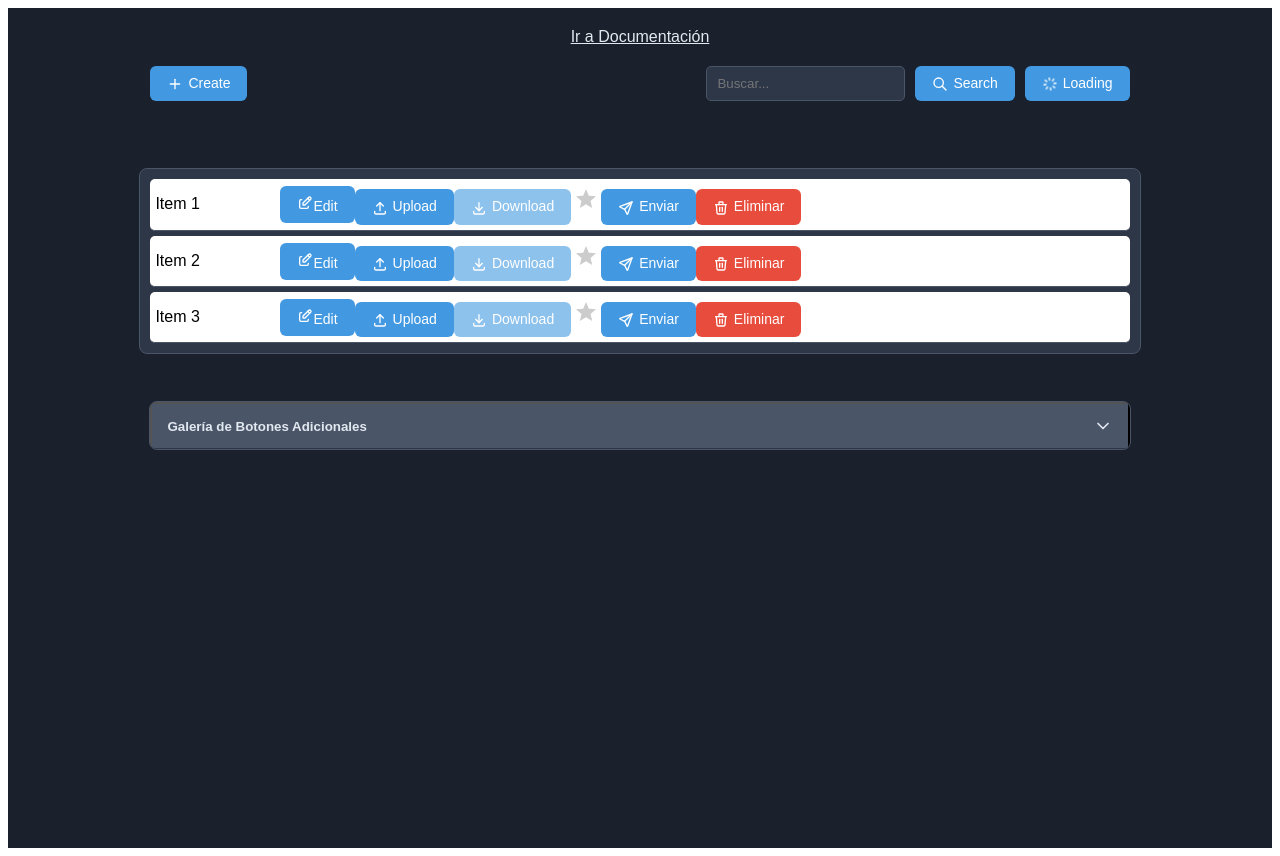
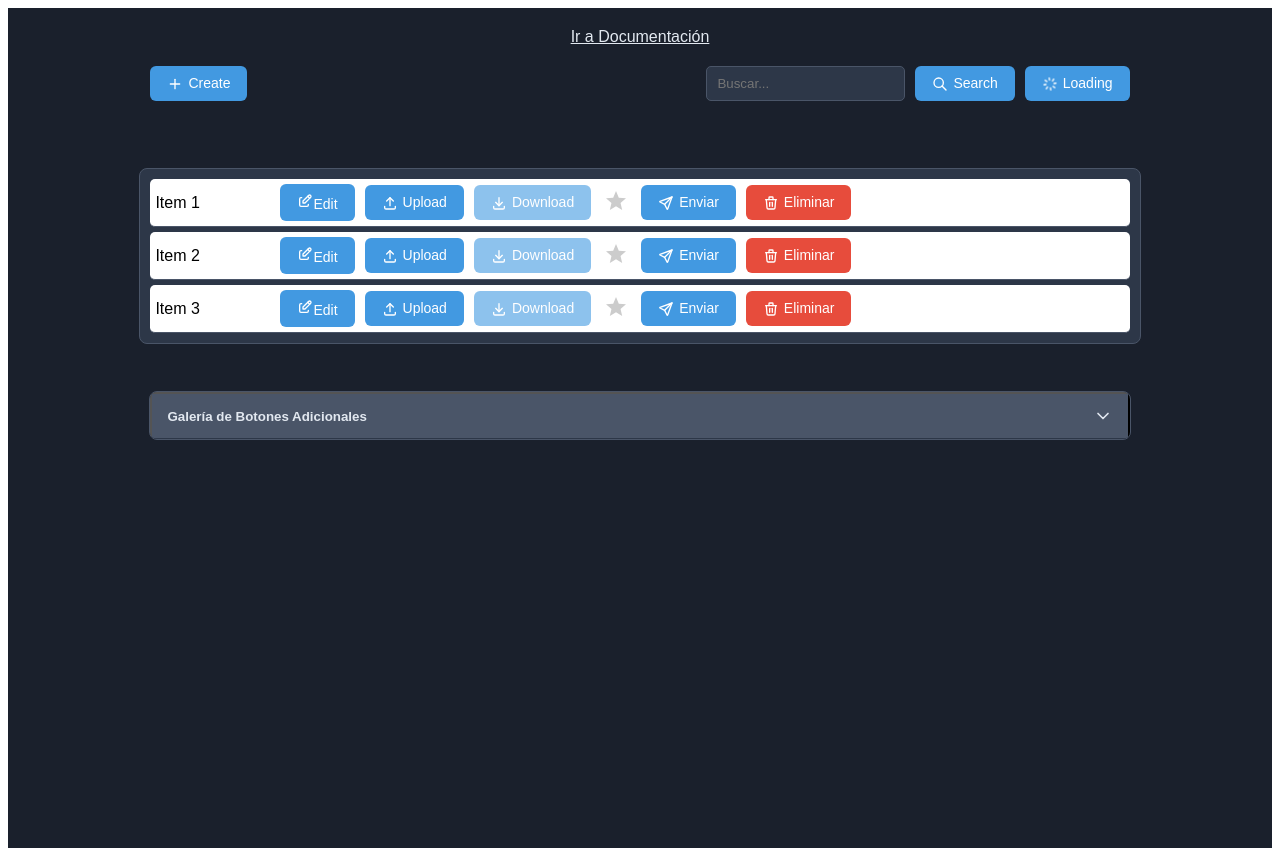
Before and after one commit to CarrasKing21/libreria-botones, a React (Vite) app: page /#/ in a window 1280 px wide. Built offline with nearby package versions, Linux system fonts and the light colour scheme.

Commit message:
feat: version inicial

```diff
--- a/src/App.css
+++ b/src/App.css
@@ -139,6 +139,13 @@
 }
 .theme-dark .item-name {
   color: #000000; /* Texto negro para el tema oscuro */
+}
+
+/* Contenedor para los botones de acción en la fila de la tabla */
+.item-actions {
+  display: flex;
+  align-items: center;
+  gap: 10px; /* Añade espacio entre los botones */
 }
 
 /* Paginación */
@@ -433,7 +440,6 @@
 
   /* Contenedor para los botones de acción */
   .item-actions {
-    display: flex;
     flex-wrap: wrap; /* Permite que los botones pasen a la siguiente línea */
     gap: 10px; /* Espacio entre botones */
     width: 100%;
```
